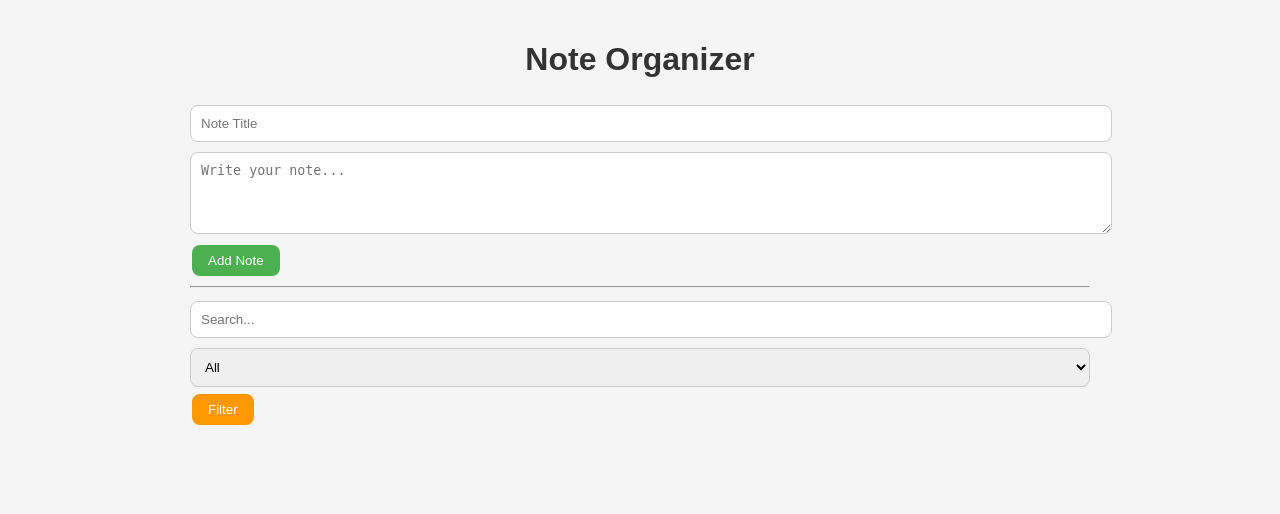
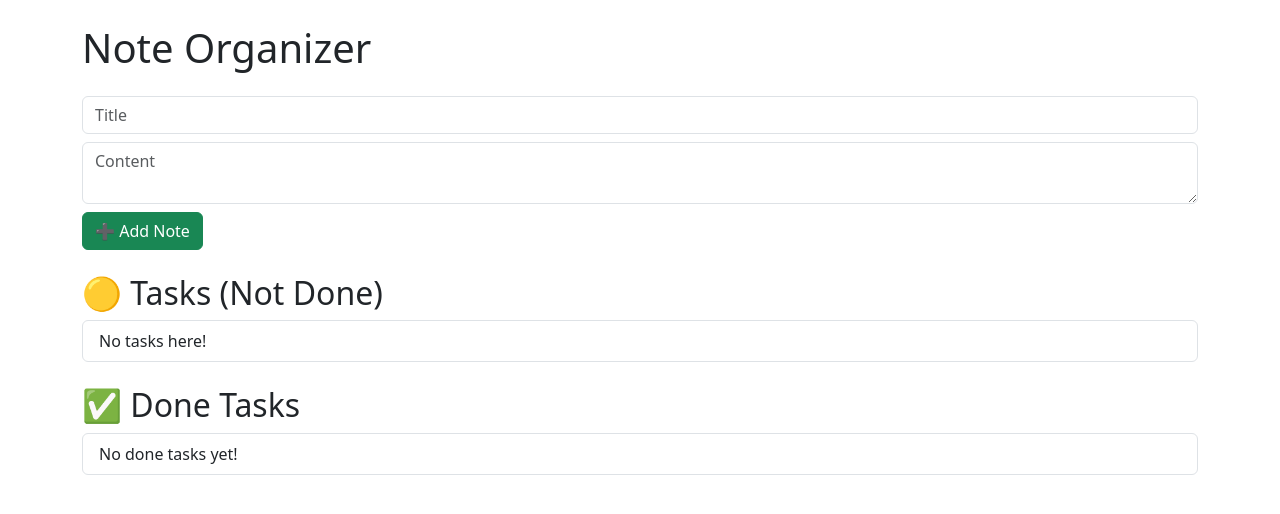
Before and after one commit to msmojtabafar/Note-Organizer, a Flask app: page / in a window 1280 px wide. Shown: the top 514 px of the page. Run offline with Flask 3, Linux system fonts and the light colour scheme.

Commit message:
upload code on new branch for done button

```diff
--- a/app.py
+++ b/app.py
@@ -110,5 +110,13 @@
         return redirect(url_for("index"))
     return render_template("edit.html", note=note)
 
+@app.route("/toggle/<int:note_id>", methods=["POST"])
+def toggle_done(note_id):
+    note = Note.query.get_or_404(note_id)
+    note.is_done = not note.is_done
+    db.session.commit()
+    return redirect(url_for("index"))
+
+
 if __name__ == "__main__":
     app.run(debug=True)
--- a/models.py
+++ b/models.py
@@ -7,3 +7,4 @@
     title = db.Column(db.String(100), nullable=False)
     content = db.Column(db.Text, nullable=False)
     category = db.Column(db.String(50), nullable=True)
+    is_done = db.Column(db.Boolean, default=False)
--- a/templates/index.html
+++ b/templates/index.html
@@ -1,45 +1,72 @@
 <!DOCTYPE html>
 <html lang="en">
 <head>
-<meta charset="UTF-8">
-<title>Note Organizer</title>
-<link rel="stylesheet" href="{{ url_for('static', filename='style.css') }}">
+    <meta charset="UTF-8">
+    <title>Note Organizer</title>
+    <link href="https://cdn.jsdelivr.net/npm/bootstrap@5.3.0/dist/css/bootstrap.min.css" rel="stylesheet">
 </head>
-<body>
-<h1>Note Organizer</h1>
+<body class="container py-4">
 
-<form method="POST" action="{{ url_for('add_note') }}">
-    <input type="text" name="title" placeholder="Note Title" required>
-    <textarea name="content" placeholder="Write your note..." rows="4" required></textarea>
-    <button type="submit" class="btn-add">Add Note</button>
-</form>
+    <h1 class="mb-4">Note Organizer</h1>
 
-<hr>
+    <!-- فرم اضافه کردن -->
+    <form action="{{ url_for('add_note') }}" method="post" class="mb-4">
+        <div class="mb-2">
+            <input type="text" name="title" class="form-control" placeholder="Title" required>
+        </div>
+        <div class="mb-2">
+            <textarea name="content" class="form-control" placeholder="Content" required></textarea>
+        </div>
+        <button type="submit" class="btn btn-success">➕ Add Note</button>
+    </form>
 
-<!-- جستجو و فیلتر -->
-<form method="GET" action="{{ url_for('index') }}">
-    <input type="text" name="search" placeholder="Search..." value="{{ search }}">
-    <select name="category">
-        {% for cat in categories %}
-            <option value="{{ cat }}" {% if category_filter==cat %}selected{% endif %}>{{ cat }}</option>
+    <!-- لیست انجام نشده -->
+    <h2 class="mt-4">🟡 Tasks (Not Done)</h2>
+    <ul class="list-group mb-4">
+        {% for note in notes if not note.is_done %}
+        <li class="list-group-item d-flex justify-content-between align-items-center">
+            <div>
+                <form action="{{ url_for('toggle_done', note_id=note.id) }}" method="post" style="display:inline;">
+                    <input type="checkbox" onchange="this.form.submit()">
+                </form>
+                <strong>{{ note.title }}</strong> - {{ note.content }} ({{ note.category }})
+            </div>
+            <div>
+                <a href="{{ url_for('edit_note', note_id=note.id) }}" class="btn btn-warning btn-sm">✏️ Edit</a>
+                <form action="{{ url_for('delete_note', note_id=note.id) }}" method="post" style="display:inline;">
+                    <button type="submit" class="btn btn-danger btn-sm">🗑️ Delete</button>
+                </form>
+            </div>
+        </li>
+        {% else %}
+        <li class="list-group-item">No tasks here!</li>
         {% endfor %}
-    </select>
-    <button type="submit" class="btn-filter">Filter</button>
-</form>
+    </ul>
 
-<ul class="notes-list">
-{% for note in notes %}
-<li>
-    <strong>{{ note.title }}</strong> [{{ note.category }}]<br>
-    {{ note.content }}<br>
-    <form action="{{ url_for('edit_note', note_id=note.id) }}" method="GET" style="display:inline;">
-        <button type="submit" class="btn-edit">Edit</button>
-    </form>
-    <form action="{{ url_for('delete_note', note_id=note.id) }}" method="POST" style="display:inline;">
-        <button type="submit" class="btn-delete">Delete</button>
-    </form>
-</li>
-{% endfor %}
-</ul>
+    <!-- لیست انجام شده -->
+    <h2 class="mt-4">✅ Done Tasks</h2>
+    <ul class="list-group">
+        {% for note in notes if note.is_done %}
+        <li class="list-group-item d-flex justify-content-between align-items-center">
+            <div>
+                <form action="{{ url_for('toggle_done', note_id=note.id) }}" method="post" style="display:inline;">
+                    <input type="checkbox" onchange="this.form.submit()" checked>
+                </form>
+                <span style="text-decoration: line-through; color: gray;">
+                    <strong>{{ note.title }}</strong> - {{ note.content }} ({{ note.category }})
+                </span>
+            </div>
+            <div>
+                <a href="{{ url_for('edit_note', note_id=note.id) }}" class="btn btn-warning btn-sm">✏️ Edit</a>
+                <form action="{{ url_for('delete_note', note_id=note.id) }}" method="post" style="display:inline;">
+                    <button type="submit" class="btn btn-danger btn-sm">🗑️ Delete</button>
+                </form>
+            </div>
+        </li>
+        {% else %}
+        <li class="list-group-item">No done tasks yet!</li>
+        {% endfor %}
+    </ul>
+
 </body>
 </html>
```
